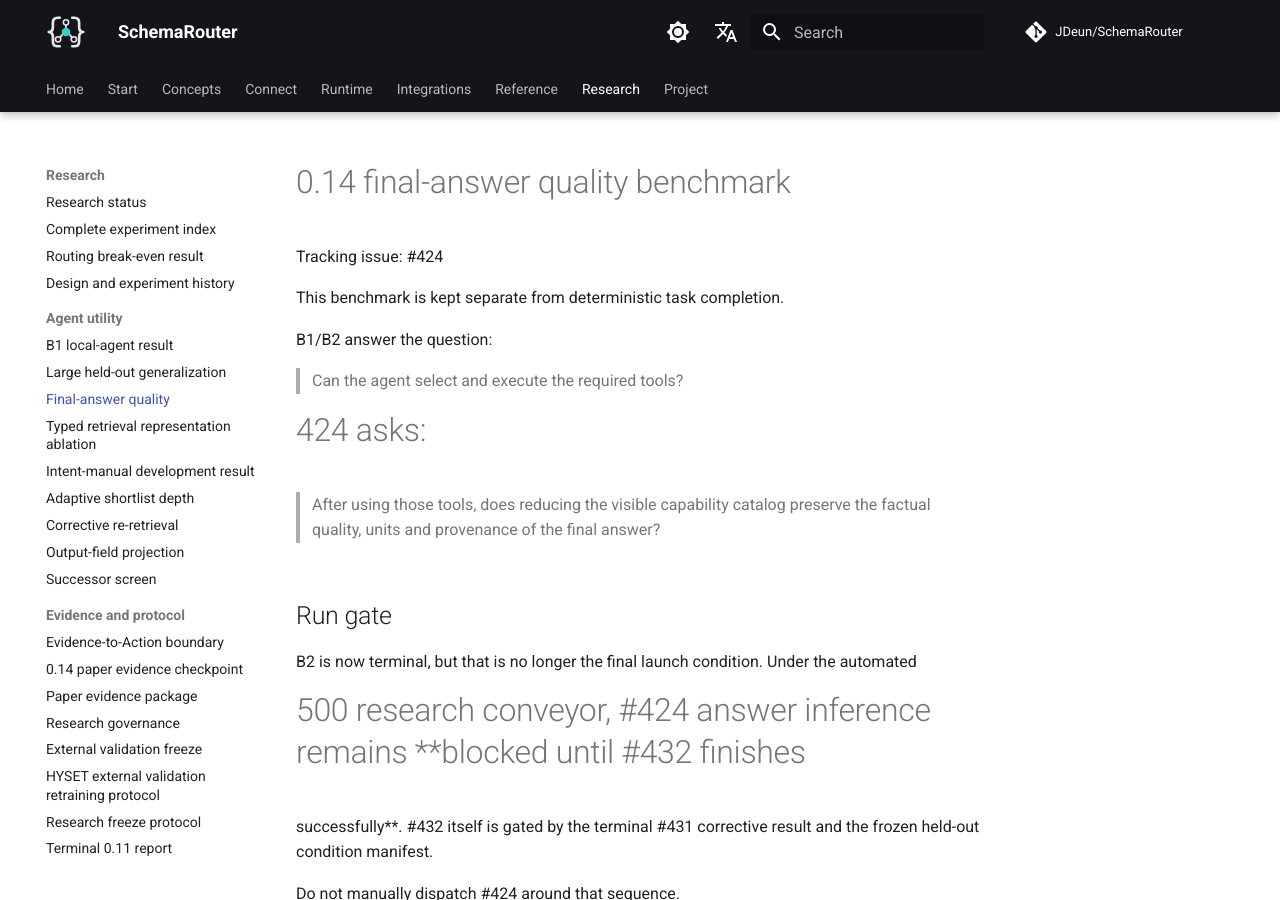
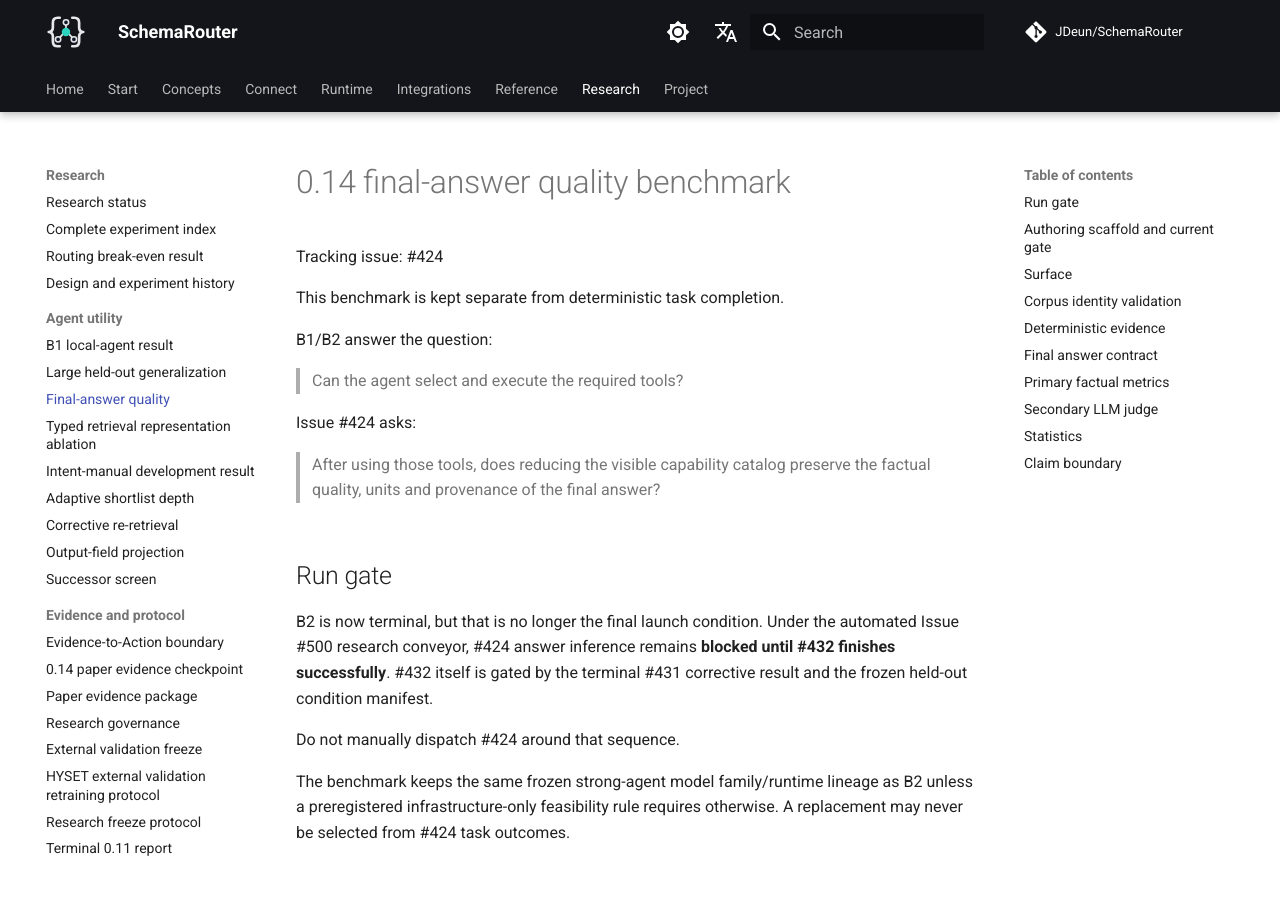
Before and after one commit to JDeun/SchemaRouter, an MkDocs documentation site: the page built from docs/research/final-answer-quality.md, in a window 1280 px wide and 900 px high. Built offline with MkDocs 1.6.1 and Material for MkDocs 9.7.7, drawn with Linux system fonts in a browser that asks for light colours; comment, search, counter and statistics services are not loaded; some of the changed text lies outside the part shown.

Commit message:
docs: keep issue IDs as prose rather than H1 headings

```diff
--- a/docs/research/final-answer-quality.md
+++ b/docs/research/final-answer-quality.md
@@ -8,7 +8,7 @@
 
 > Can the agent select and execute the required tools?
 
-#424 asks:
+Issue #424 asks:
 
 > After using those tools, does reducing the visible capability catalog preserve the
 > factual quality, units and provenance of the final answer?
@@ -16,7 +16,7 @@
 ## Run gate
 
 B2 is now terminal, but that is no longer the final launch condition. Under the automated
-#500 research conveyor, #424 answer inference remains **blocked until #432 finishes
+Issue #500 research conveyor, #424 answer inference remains **blocked until #432 finishes
 successfully**. #432 itself is gated by the terminal #431 corrective result and the frozen
 held-out condition manifest.
 
@@ -204,4 +204,4 @@
 > Bounded SchemaRouter capability context preserved final-answer factual quality while
 > reducing capability context on the evaluated strong-agent surface.
 
-#424 alone does not establish broad population generalization. That requires #432.
+Issue #424 alone does not establish broad population generalization. That requires #432.
```
